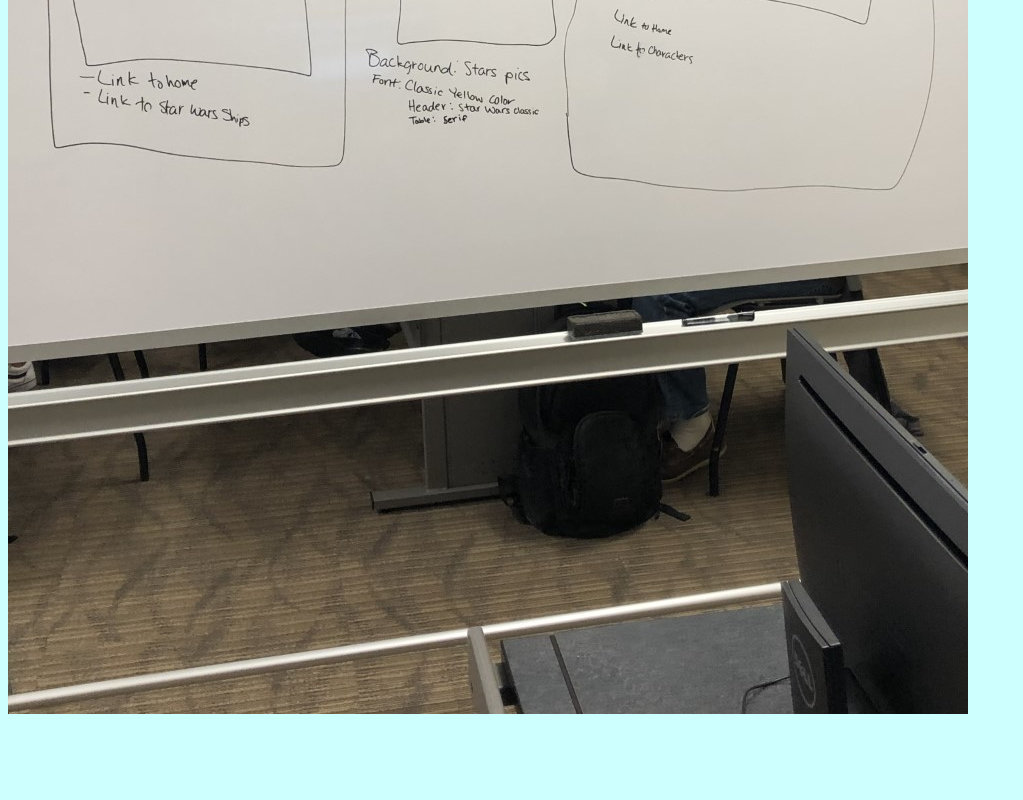
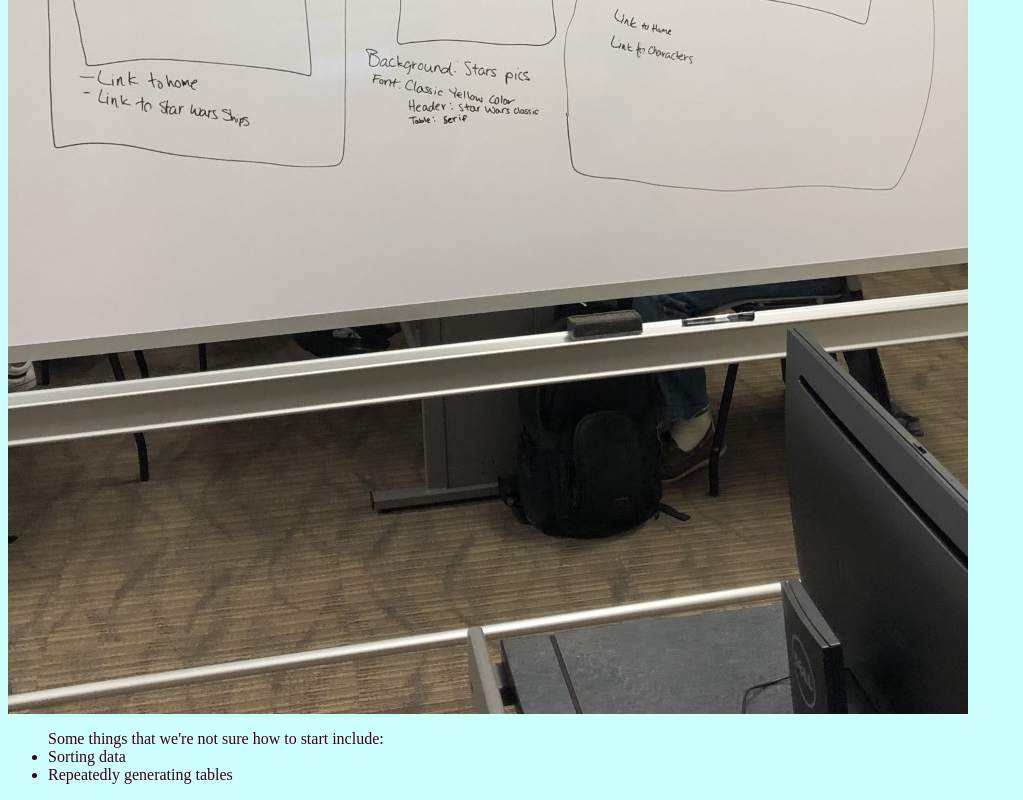
Before and after one commit to CollinMathisACP/Prep10-22, a plain HTML site: page index.html in a window 1280 px wide. Shown: the part 684-1484 px from the top of the page, without its empty margins (0-1023 px from the left). Before the commit the page ends 1414 px from the top, so only its background shows below. Drawn offline with Linux system fonts and the light colour scheme.

Commit message:
Update index.html

```diff
--- a/index.html
+++ b/index.html
@@ -13,5 +13,10 @@
 Sketch: <img src=sketch.jpg></img>
 </p>
 
+<ul>Some things that we're not sure how to start include:
+  <li>Sorting data</li>
+  <li>Repeatedly generating tables</li>
+</ul>
+
 </body>
 </html>
```
